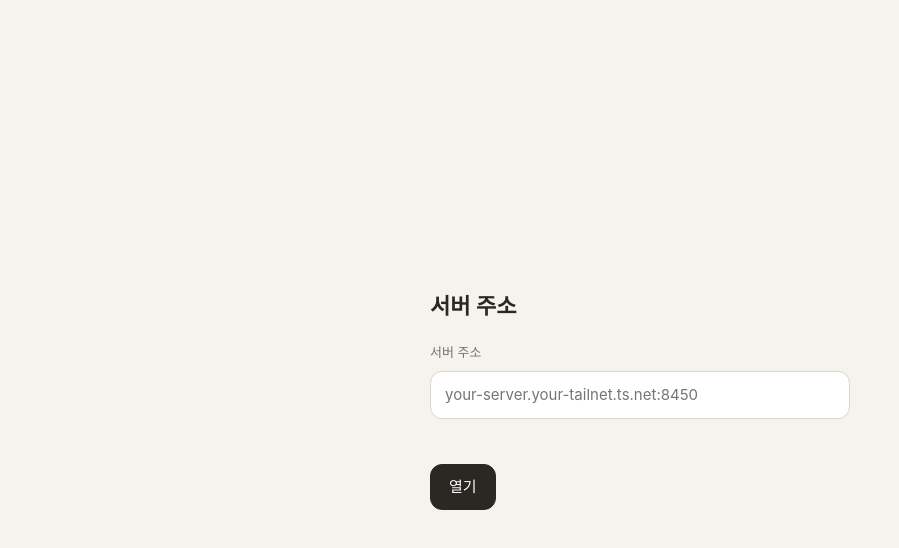
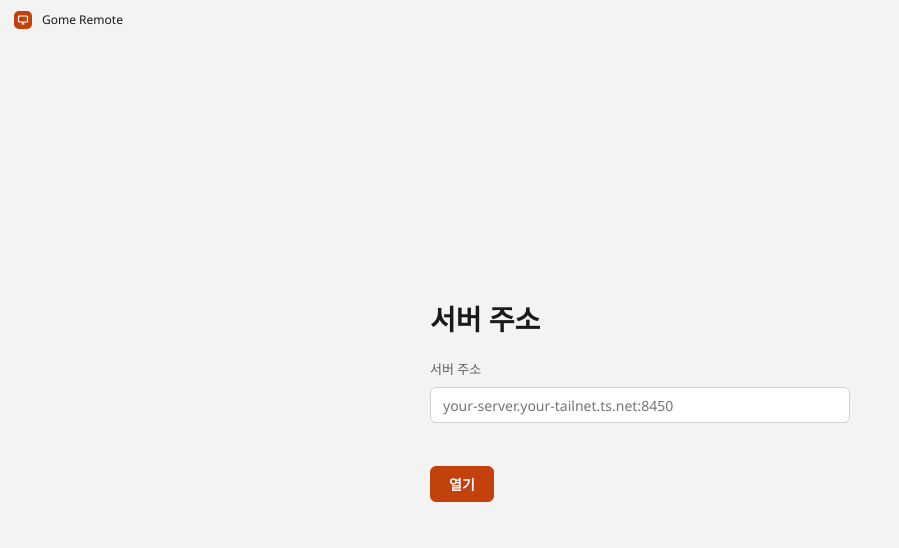
Before and after one commit to WONJUNE-LEE/gome-remote, a website built with Vite: page desktop/setup.html in a window 1280 px wide. Shown: the whole page, without its empty margins (0-899 px from the left). Built offline with nearby package versions, Linux system fonts and the light colour scheme.

Commit message:
Desktop: the page's bar is the title bar on Windows and Linux
On Windows and Linux the window drops its OS title bar and its menu bar
(titleBarStyle "hidden" with a 40px titleBarOverlay, no application menu). The
OS caption buttons take the colours of what the page shows: dark on a session,
the list's light or dark background otherwise, following remote:viewer-state
and theme changes. The Mac keeps its native frame and menu ("연결 종료" becomes
"연결 끊기").

Bridge version 5 adds the updater for the page's settings menu: update-state,
check-update and restart-update, behind the same top-frame and gateway-origin
checks as every other channel, and remote:update-ready once a download is
ready. The address page gets the new palette and the same 40px bar as its drag
region. Tests that drove the Windows menu now use the Mac menu or the page's
channels.

Co-Authored-By: Claude Opus 5.5 <noreply@anthropic.com>

```diff
--- a/desktop/setup.html
+++ b/desktop/setup.html
@@ -12,25 +12,23 @@
     <style>
       :root {
         color-scheme: light dark;
-        --bg: #f6f3ee;
-        --ink: #2b2723;
-        --muted: #7a7168;
+        --bg: #f3f3f3;
+        --ink: #1a1a1a;
+        --muted: #5f5f5f;
         --field: #ffffff;
-        --line: #ddd5ca;
-        --accent: #2b2723;
+        --control: #d1d1d1;
+        --accent: #c2410c;
         --accent-ink: #ffffff;
-        --error: #b3261e;
+        --error: #c42b1c;
       }
       @media (prefers-color-scheme: dark) {
         :root {
-          --bg: #22201e;
-          --ink: #f0ebe4;
-          --muted: #a39a90;
-          --field: #2e2b28;
-          --line: #433f3a;
-          --accent: #f0ebe4;
-          --accent-ink: #22201e;
-          --error: #f2b8b5;
+          --bg: #202020;
+          --ink: #f2f2f2;
+          --muted: #b5b5b5;
+          --field: #2b2b2b;
+          --control: #4a4a4a;
+          --error: #ff99a4;
         }
       }
       * {
@@ -39,24 +37,51 @@
       body {
         margin: 0;
         min-height: 100vh;
-        display: grid;
-        place-items: center;
+        display: flex;
+        flex-direction: column;
         background: var(--bg);
         color: var(--ink);
         font:
-          15px/1.5 Inter,
-          "Noto Sans KR",
+          14px/1.5 "Segoe UI Variable Text",
+          "Segoe UI",
           -apple-system,
           BlinkMacSystemFont,
-          "Segoe UI",
+          "Noto Sans KR",
           sans-serif;
+      }
+      /* The window's title bar on Windows and Linux (the OS draws the caption buttons
+         over its right end); a plain bar on the Mac. */
+      header {
+        flex-shrink: 0;
+        height: 40px;
+        display: flex;
+        align-items: center;
+        gap: 10px;
+        padding: 0 14px;
+        padding-right: calc(
+          100vw - env(titlebar-area-x, 0px) - env(titlebar-area-width, 100vw)
+        );
+        font-size: 12px;
+        user-select: none;
+        -webkit-app-region: drag;
+      }
+      .mark {
+        width: 18px;
+        height: 18px;
+        border-radius: 5px;
+        background: var(--accent);
+        display: inline-flex;
+        align-items: center;
+        justify-content: center;
       }
       main {
         width: min(420px, 90vw);
+        margin: auto;
+        padding-bottom: 40px;
       }
       h1 {
         margin: 0 0 20px;
-        font-size: 22px;
+        font-size: 28px;
         font-weight: 600;
       }
       p {
@@ -72,19 +97,21 @@
       }
       input {
         width: 100%;
-        padding: 12px 14px;
-        border: 1px solid var(--line);
-        border-radius: 12px;
+        height: 36px;
+        padding: 0 12px;
+        border: 1px solid var(--control);
+        border-radius: 6px;
         background: var(--field);
         color: var(--ink);
         font: inherit;
       }
       button {
         margin-top: 12px;
-        padding: 11px 18px;
-        border: 1px solid var(--line);
-        border-radius: 12px;
-        background: transparent;
+        height: 36px;
+        padding: 0 18px;
+        border: 1px solid var(--control);
+        border-radius: 6px;
+        background: var(--field);
         color: var(--ink);
         font: inherit;
         cursor: pointer;
@@ -93,6 +120,7 @@
         border-color: var(--accent);
         background: var(--accent);
         color: var(--accent-ink);
+        font-weight: 600;
       }
       button:disabled {
         opacity: 0.5;
@@ -114,6 +142,22 @@
     </style>
   </head>
   <body>
+    <header>
+      <span class="mark"
+        ><svg
+          width="12"
+          height="12"
+          viewBox="0 0 24 24"
+          fill="none"
+          stroke="#ffffff"
+          stroke-width="2.4"
+          aria-hidden="true"
+        >
+          <rect x="3" y="4" width="18" height="12" rx="2" />
+          <path d="M9 20h6M12 16v4" /></svg
+      ></span>
+      Gome Remote
+    </header>
     <main>
       <h1 id="title">서버 주소</h1>
       <p id="current" hidden></p>
--- a/src/style.css
+++ b/src/style.css
@@ -37,6 +37,8 @@
   font-synthesis: none;
   color-scheme: light dark;
   font-size: 14px;
+  /* Korean wraps between words, not inside them. */
+  word-break: keep-all;
 }
 @media (prefers-color-scheme: dark) {
   :root {
```
Also changed, not shown: desktop/main.cjs (+51 -6 lines), desktop/preload.cjs (+14 -1 lines), desktop/updater.cjs (+4 -4 lines), test/desktop.test.js (+167 -46 lines), test/preload.test.js (+21 -4 lines), index.html (line endings or trailing spaces).
